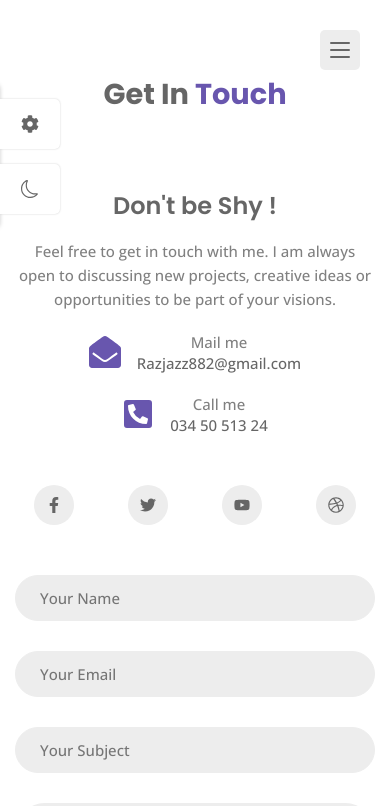
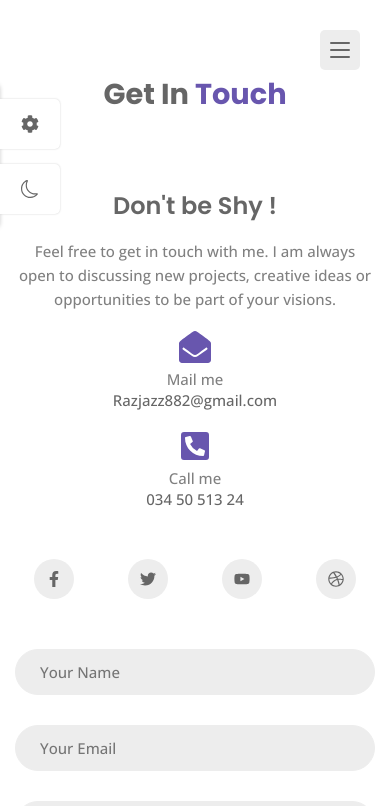
Before and after one commit to Tsarh/Portfolio, a React (Vite) app: page /contact in a window 390 px wide. Shown: the top 806 px of the page. Built offline with nearby package versions, Linux system fonts and the light colour scheme.

Commit message:
rectification css on contact.css file cause the last commit can't resove the problem

```diff
--- a/src/pages/contact/contact.css
+++ b/src/pages/contact/contact.css
@@ -120,6 +120,10 @@
         column-gap: 16px;
     }
 
+    .flex {
+        display: block;
+    }
+
     .info__item {
         display: flex;
         align-items: center;
```
